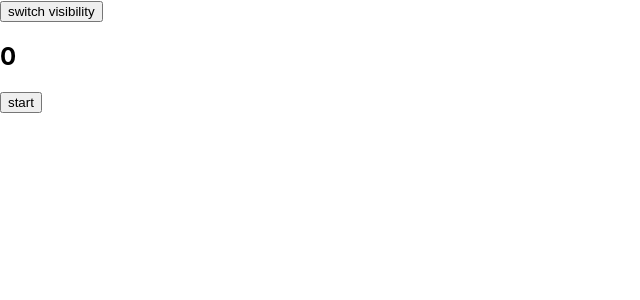
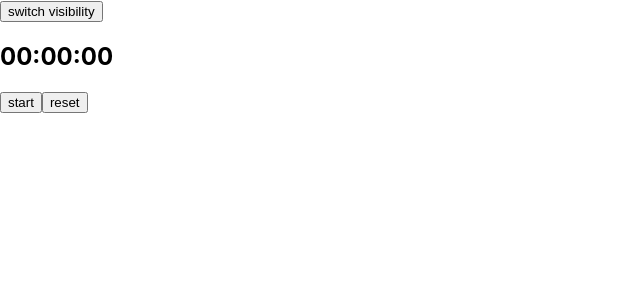
Before and after one commit to sntjulls/21-02-23-react, a React (Create React App) app: page / in a window 1280 px wide. Shown: the top 300 px of the page, without its empty margins (0-640 px from the left). Built offline with nearby package versions, Linux system fonts and the light colour scheme.

Commit message:
Add format time and reset in  StopWatchFunc

```diff
--- a/src/components/StopWatchFunc/index.js
+++ b/src/components/StopWatchFunc/index.js
@@ -1,25 +1,27 @@
 import React, { useState, useEffect } from "react";
+import { format, addMilliseconds } from "date-fns";
 import styles from "./StopWatchFunc.module.scss";
 
 const StopWatchFunc = () => {
-  const [time, setTime] = useState(0);
+  const [time, setTime] = useState(new Date(0, 0, 0, 0, 0, 0, 0));
   const [isRunning, setIsRunning] = useState(false);
   const handleBtn = () => {
     setIsRunning(!isRunning);
   };
+  const handleBtnReset = () => {
+    setTime(new Date(0, 0, 0, 0, 0, 0, 0));
+    setIsRunning(false);
+  };
 
   useEffect(() => {
-    console.log("start effect");
     // effect
     if (isRunning) {
       const intervalId = setInterval(() => {
-        console.log("start setInterval");
-        setTime((prevTime) => prevTime + 1);
+        setTime((prevTime) => addMilliseconds(prevTime, 1000));
       }, 1000);
 
       return () => {
         // cleanup
-        console.log("clear setInterval");
         clearInterval(intervalId);
       };
     }
@@ -27,8 +29,9 @@ const StopWatchFunc = () => {
 
   return (
     <div className={styles.container}>
-      <h2>{time}</h2>
+      <h2>{format(time, "HH:mm:ss")}</h2>
       <button onClick={handleBtn}>{isRunning ? "stop" : "start"}</button>
+      <button onClick={handleBtnReset}>reset</button>
     </div>
   );
 };
```
